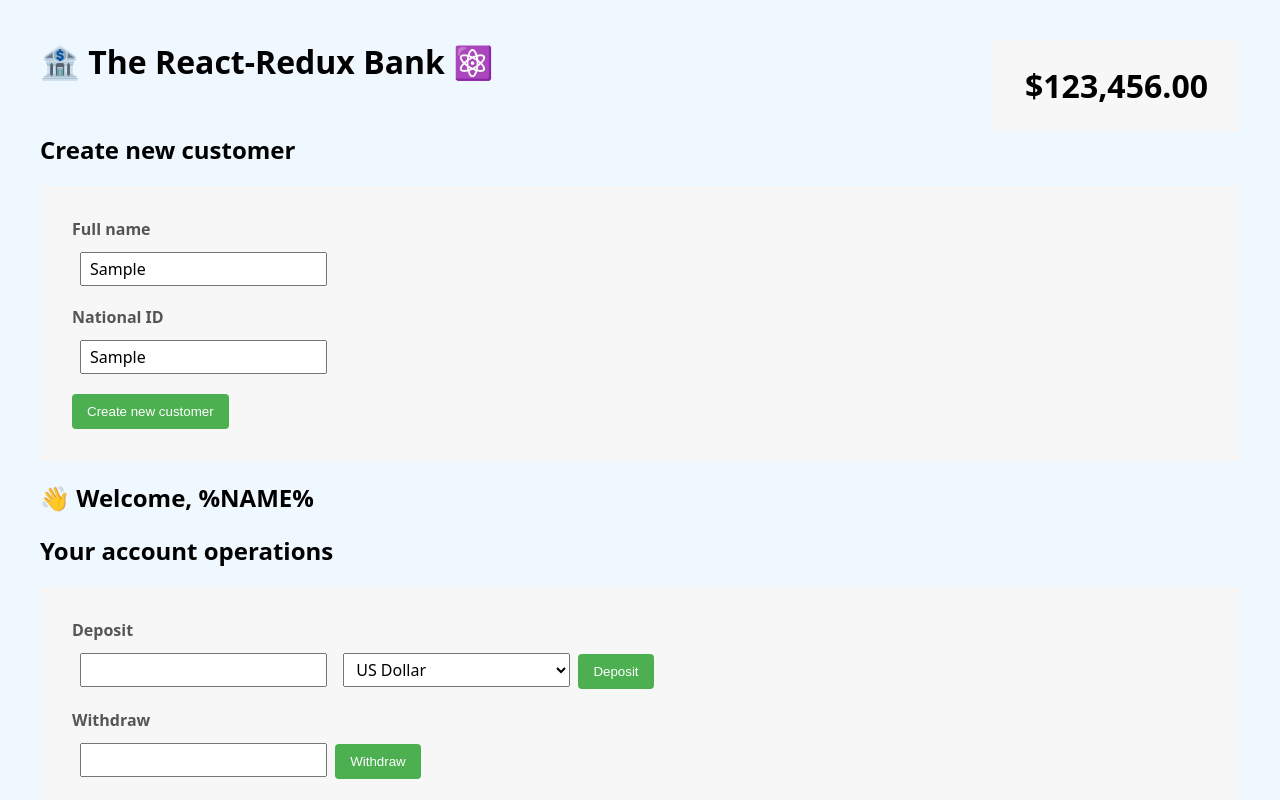
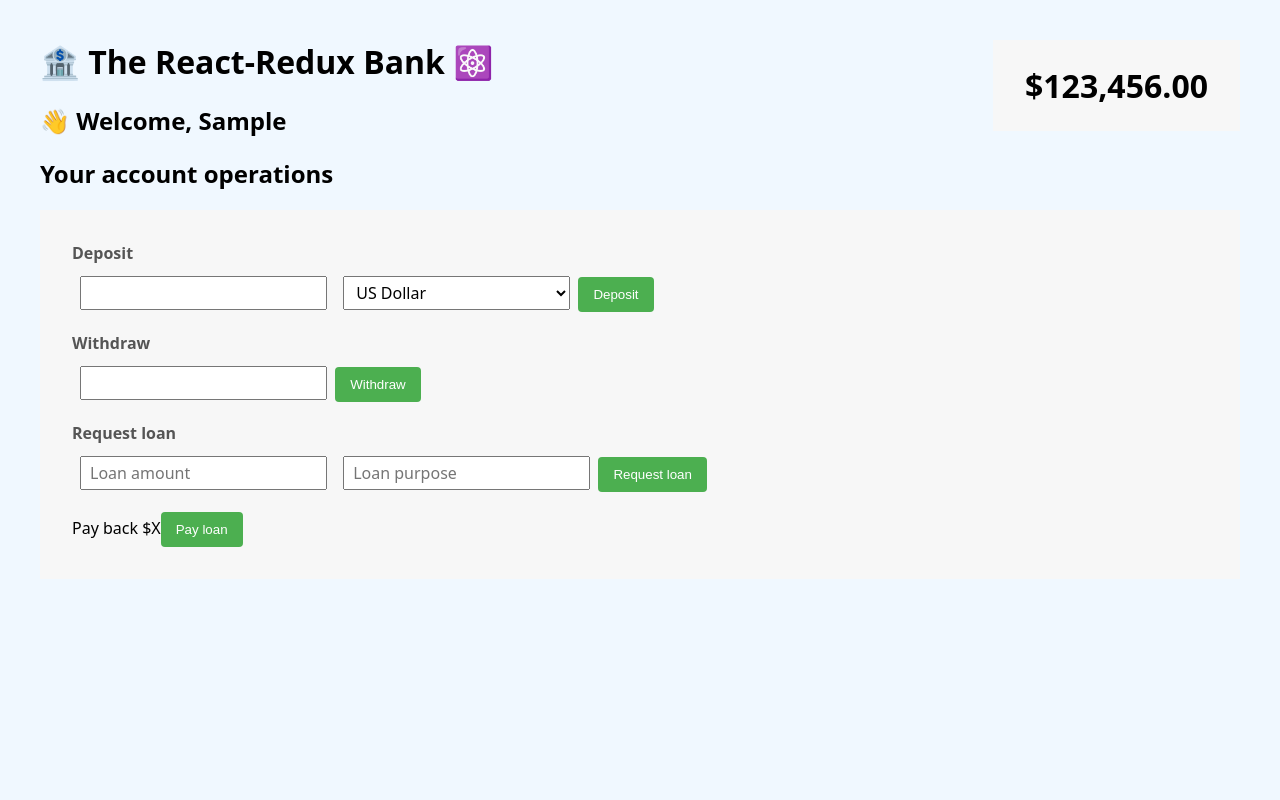
Before and after one commit to Sarin-Bhattarai/redux-bank, a React (Create React App) app: page / in a window 1280 px wide. Both pictures are taken after typing "Sample", "Sample" into the empty fields and a click on the button "Create new customer". Shown: the top 800 px of the page. Built offline with nearby package versions, Linux system fonts and the light colour scheme.

Commit message:
feat(react-redux, disptach, actionCreators)

```diff
--- a/package.json
+++ b/package.json
@@ -8,6 +8,7 @@
     "@testing-library/user-event": "^13.5.0",
     "react": "^18.3.1",
     "react-dom": "^18.3.1",
+    "react-redux": "^9.1.2",
     "react-scripts": "5.0.1",
     "redux": "^5.0.1",
     "web-vitals": "^2.1.4"
--- a/src/App.js
+++ b/src/App.js
@@ -1,16 +1,23 @@
+import AccountOperations from "./features/accounts/AccountOperations";
 import CreateCustomer from "./features/customers/CreateCustomer";
+import BalanceDisplay from "./features/accounts/BalanceDisplay";
 import Customer from "./features/customers/Customer";
-import AccountOperations from "./features/accounts/AccountOperations";
-import BalanceDisplay from "./features/accounts/BalanceDisplay";
+import { useSelector } from "react-redux";
 
 function App() {
+  const fullName = useSelector((state) => state.customer.fullName);
   return (
     <div>
       <h1>🏦 The React-Redux Bank ⚛️</h1>
-      <CreateCustomer />
-      <Customer />
-      <AccountOperations />
-      <BalanceDisplay />
+      {fullName === "" ? (
+        <CreateCustomer />
+      ) : (
+        <>
+          <Customer />
+          <AccountOperations />
+          <BalanceDisplay />
+        </>
+      )}
     </div>
   );
 }
--- a/src/features/customers/CreateCustomer.js
+++ b/src/features/customers/CreateCustomer.js
@@ -1,10 +1,16 @@
 import { useState } from "react";
+import { useDispatch } from "react-redux";
+import { createCustomer } from "./customerSlice";
 
 function Customer() {
   const [fullName, setFullName] = useState("");
   const [nationalId, setNationalId] = useState("");
+  const dispatch = useDispatch();
 
-  function handleClick() {}
+  function handleClick() {
+    if (!fullName || !nationalId) return;
+    dispatch(createCustomer(fullName, nationalId));
+  }
 
   return (
     <div className="customer">
--- a/src/features/customers/Customer.js
+++ b/src/features/customers/Customer.js
@@ -1,5 +1,8 @@
+import { useSelector } from "react-redux";
+
 function Customer() {
-  return <h2>👋 Welcome, %NAME%</h2>;
+  const customer = useSelector((store) => store.customer.fullName);
+  return <h2>👋 Welcome, {customer}</h2>;
 }
 
 export default Customer;
--- a/src/features/customers/customerSlice.js
+++ b/src/features/customers/customerSlice.js
@@ -1,10 +1,3 @@
-const currentDate = new Date();
-const formattedDate = currentDate.toLocaleDateString("en-US", {
-  month: "2-digit",
-  day: "2-digit",
-  year: "numeric",
-});
-
 const initialStateCustomer = {
   fullName: "",
   nationalID: "",
@@ -13,7 +6,7 @@
 
 export default function customerReducer(state = initialStateCustomer, action) {
   switch (action.type) {
-    case "createCustomer":
+    case "customer/createCustomer":
       return {
         ...state,
         fullName: action.payload.fullName,
@@ -21,7 +14,7 @@
         createdAt: action.payload.createdAt,
       };
 
-    case "updateName":
+    case "customer/updateName":
       return { ...state, fullName: action.payload };
 
     default:
@@ -33,7 +26,7 @@
 export function createCustomer(fullName, nationalID) {
   return {
     type: "customer/createCustomer",
-    payload: { fullName, nationalID, createdAt: formattedDate },
+    payload: { fullName, nationalID, createdAt: new Date().toISOString() },
   };
 }
 
--- a/src/index.js
+++ b/src/index.js
@@ -1,12 +1,15 @@
 import React from "react";
+import App from "./App";
+import "./index.css";
+import store from "./store/store";
+import { Provider } from "react-redux";
 import ReactDOM from "react-dom/client";
-import "./index.css";
-import App from "./App";
-import store from "./store/store";
 
 const root = ReactDOM.createRoot(document.getElementById("root"));
 root.render(
   <React.StrictMode>
-    <App />
+    <Provider store={store}>
+      <App />
+    </Provider>
   </React.StrictMode>
 );
```
Also changed, not shown: 1 other file (tests, documents, lock files or other folders).
